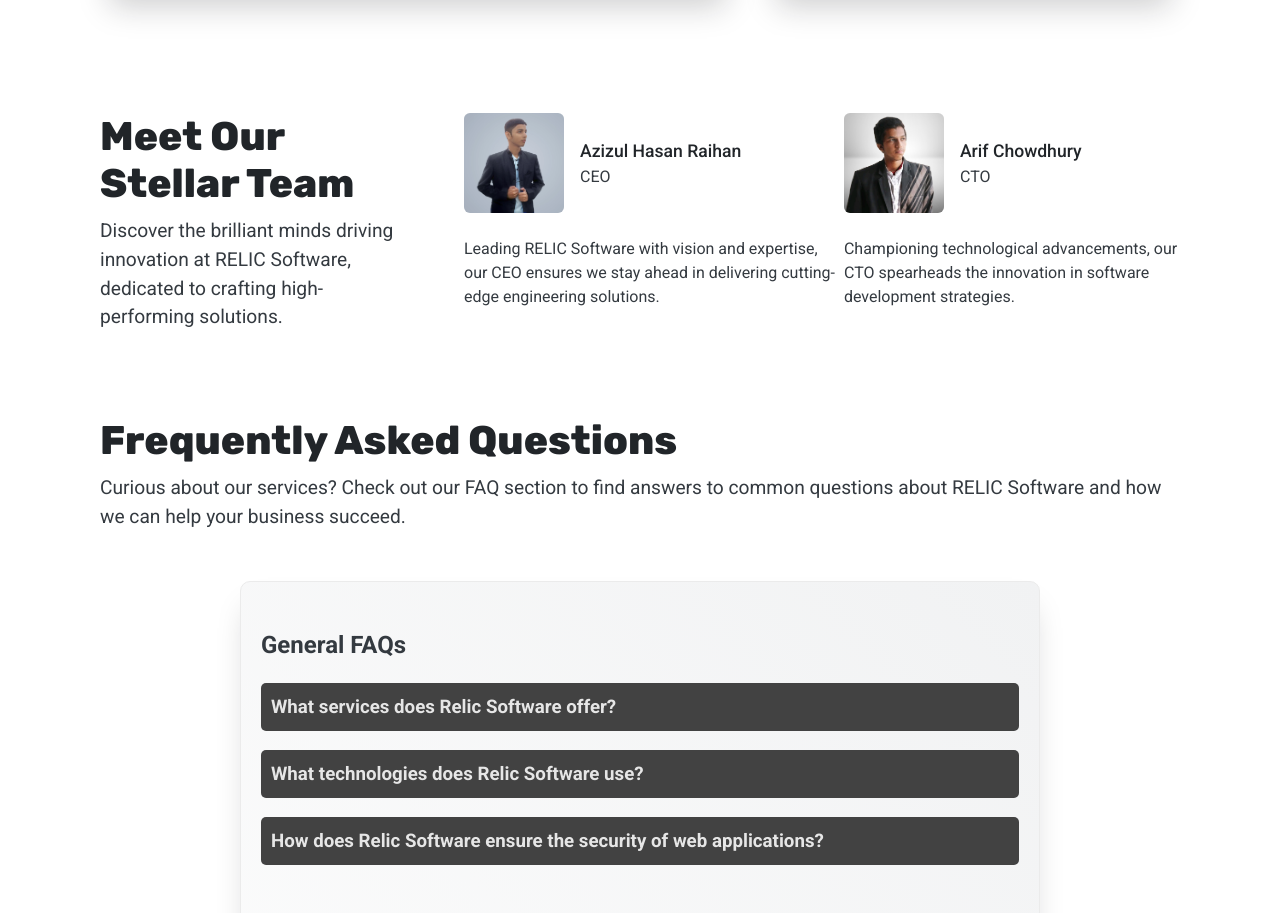
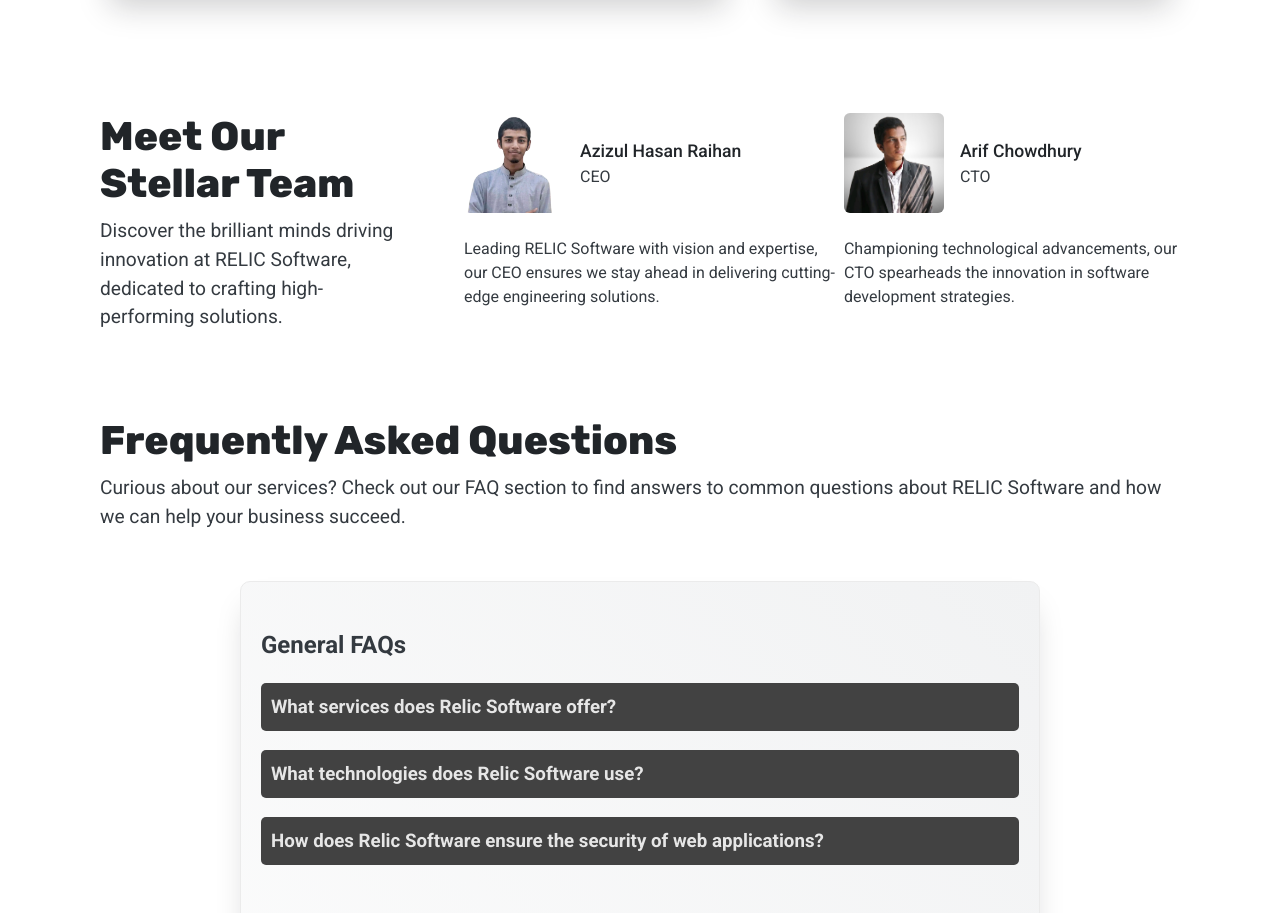
Before and after one commit to AH-Raihan/relic-software, a plain HTML site: page index.html in a window 1280 px wide. Shown: the part 4964-5877 px from the top of the page. Drawn offline with nearby package versions, Linux system fonts and the light colour scheme.

Commit message:
Update index.html

```diff
--- a/index.html
+++ b/index.html
@@ -2727,7 +2727,7 @@
                 </header>
                 <div class="_0b7f2b8b">
                     <div class="_4190fbe6">
-                        <img src="team_member_1.webp" class="_ed99ddb9" alt="Azizul Hasan Raihan">
+                        <img src="team_member_1.jpg" class="_ed99ddb9" alt="Azizul Hasan Raihan">
                         <div class="_8087ffee"><span class="_f98266ee">Azizul Hasan Raihan</span><span
                                 class="_4a712be1">CEO</span>
                         </div>
```
